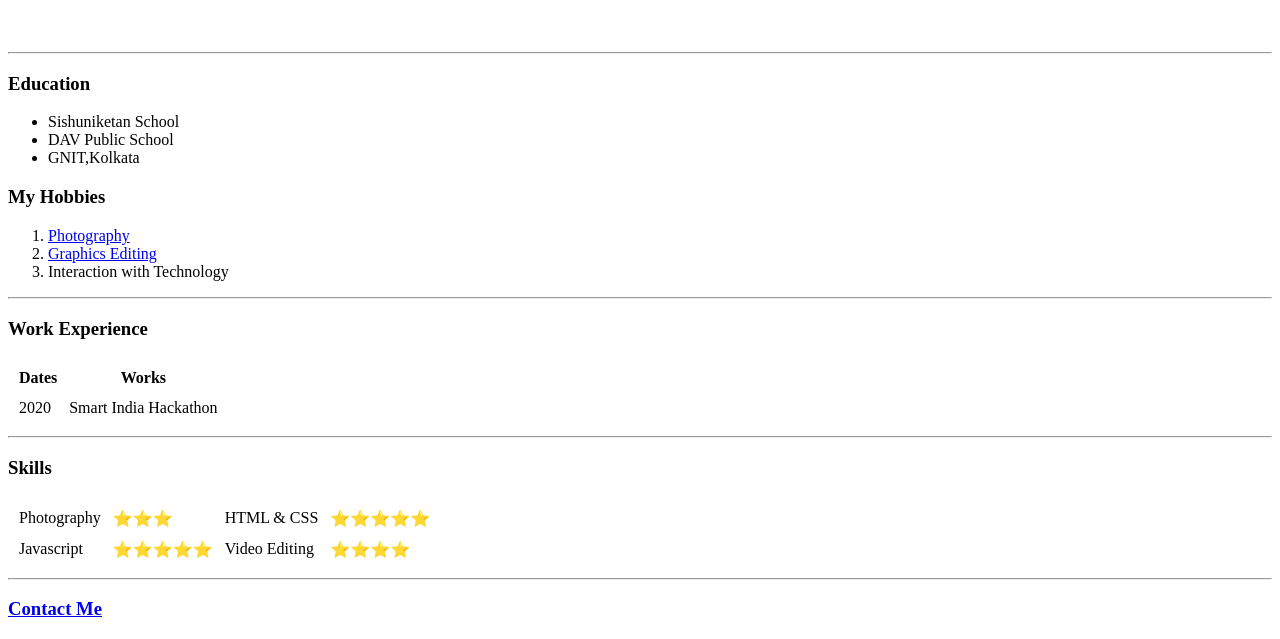
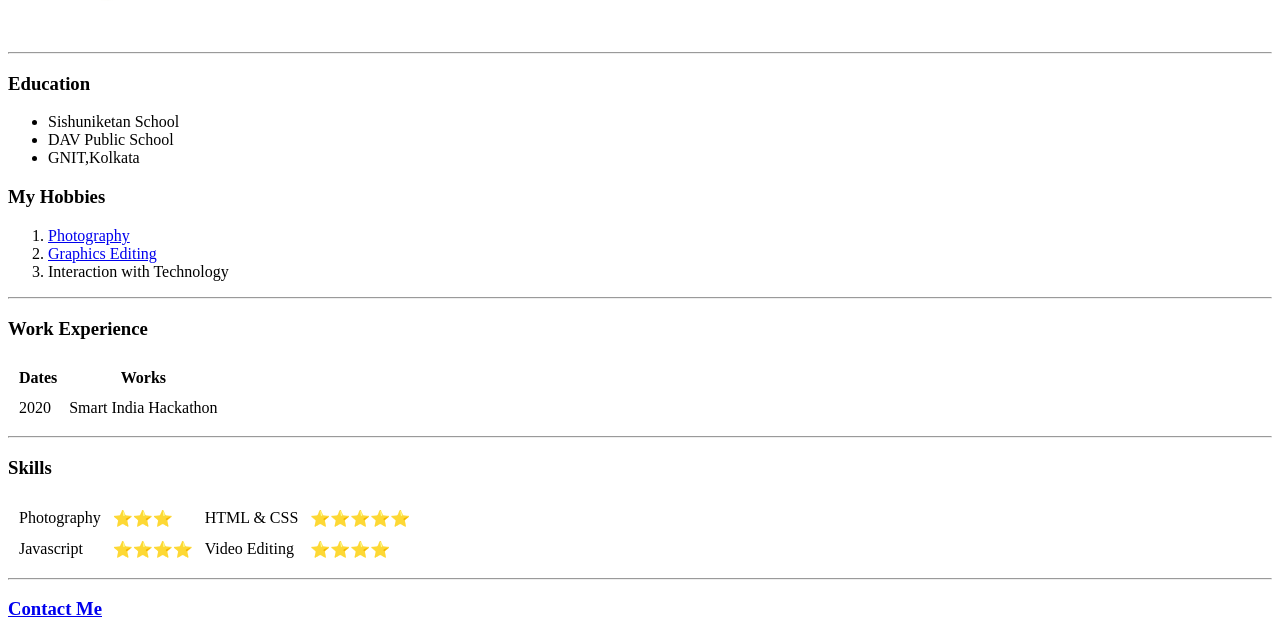
Before and after one commit to isayakmondal/CVbyhtmlonly, a plain HTML site: page index.html in a window 1280 px wide. Shown: the part 224-863 px from the top of the page. Drawn offline with Linux system fonts and the light colour scheme.

Commit message:
Update index.html

```diff
--- a/index.html
+++ b/index.html
@@ -56,7 +56,7 @@
     </tr>
     <tr>
       <td>Javascript</td>
-      <td>⭐⭐⭐⭐⭐</td>
+      <td>⭐⭐⭐⭐</td>
       <td>Video Editing</td>
       <td>⭐⭐⭐⭐</td>
     </tr>
```
